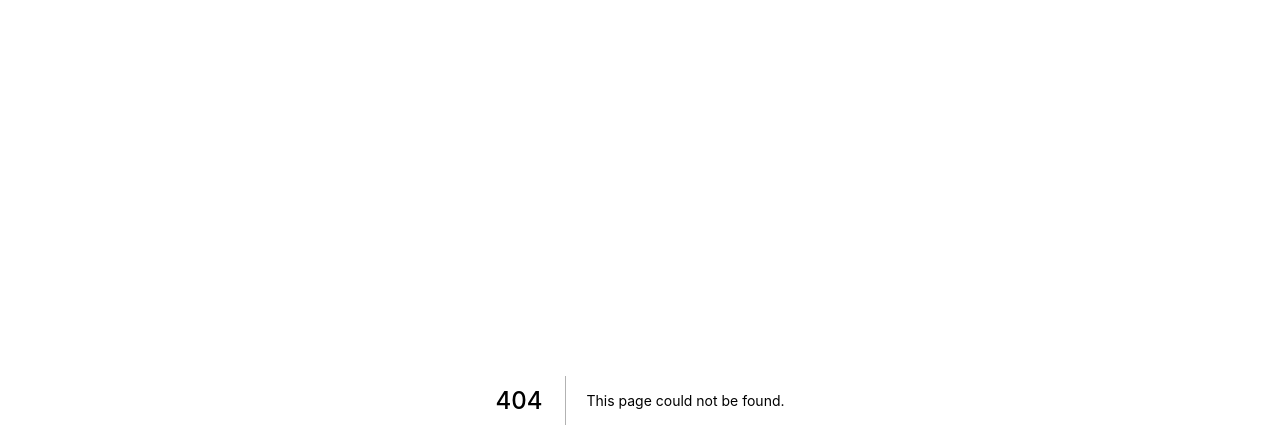
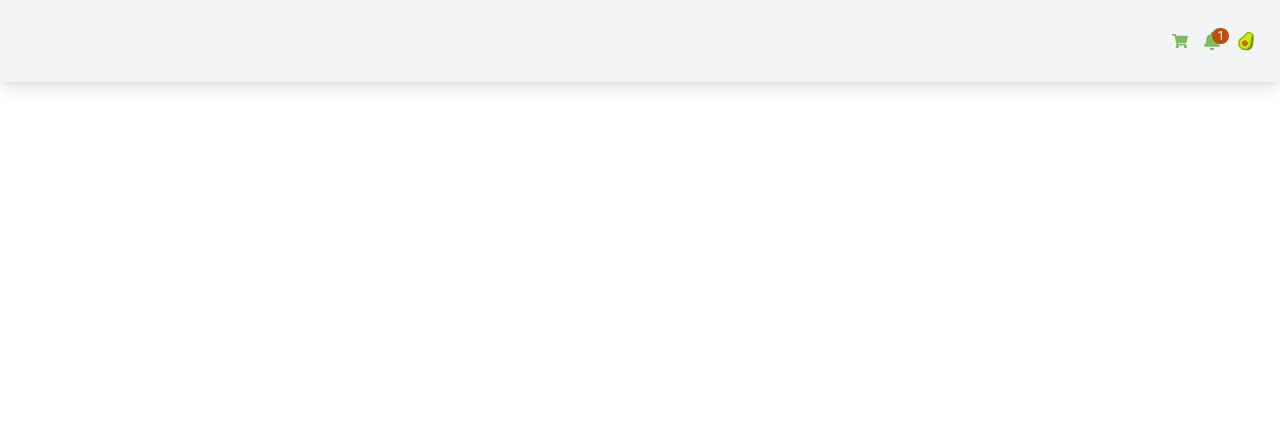
Before and after one commit to thxare/feria-maipo-web, a Next.js app: page /tranportista/mitransporte in a window 1280 px wide. Before the commit this address had no page. Shown: the top 448 px of the page. Built offline with nearby package versions, Linux system fonts and the light colour scheme.

Commit message:
Navegacion de tranportista

```diff
--- a/components/header/Header.js
+++ b/components/header/Header.js
@@ -1,4 +1,5 @@
 import React, { useState } from "react";
+import Link from "next/link";
 
 import { clearPreviewData } from "next/dist/server/api-utils";
 import { RightPosition } from "./RightPosition";
@@ -70,14 +71,14 @@ export const Header = (props) => {
           <ul className="navbar-nav flex flex-col sm:flex-row pl-0 list-style-none mr-auto">
             {props.funciones.map((funcion) => {
               return (
-                <li className="nav-item p-2">
+                <Link className="nav-item p-2" href={funcion.link}>
                   <a
                     className="nav-link text-gray-500 hover:text-gray-700 focus:text-gray-700 p-0"
                     href="#"
                   >
                     {funcion.name}
                   </a>
-                </li>
+                </Link>
               );
             })}
           </ul>
--- a/components/header/LeftPosition.js
+++ b/components/header/LeftPosition.js
@@ -1,5 +1,6 @@
 import React from "react";
 import Image from "next/image";
+import Link from "next/link";
 
 export const LeftPosition = (props) => {
   return (
@@ -31,14 +32,14 @@ mr-1
         </a>
         {props.funciones.map((funcion) => {
           return (
-            <li className="nav-item p-2">
+            <Link href={funcion.link}>
               <a
-                className="nav-link text-gray-500 hover:text-gray-700 focus:text-gray-700 p-0"
+                className="nav-link text-gray-500 hover:text-gray-700 focus:text-gray-700 p-2"
                 href="#"
               >
                 {funcion.name}
               </a>
-            </li>
+            </Link>
           );
         })}
       </ul>
--- a/pages/tranportista/index.js
+++ b/pages/tranportista/index.js
@@ -2,7 +2,10 @@ import Head from "next/head";
 import { Header } from "../../components/header/Header";
 
 export default function Index() {
-  const funciones = [{ name: "Subastas" }, {name: "Mi Transporte"}];
+  const funciones = [
+    { name: "Subastas", link: "/tranportista/" },
+    { name: "Mi Transporte", link: "/tranportista/mitransporte"},
+  ];
   return (
     <>
       <Head>
--- /dev/null
+++ b/pages/tranportista/mitransporte.js
@@ -0,0 +1,19 @@
+import Head from "next/head";
+import { Header } from "../../components/header/Header";
+
+export default function MiTransporte() {
+    const funciones = [
+        { name: "Subastas", link: "/tranportista/" },
+        { name: "Mi Transporte", link: "/tranportista/mitransporte"},
+      ];
+    return (
+      <>
+        <Head>
+          <title>Maipo Grande - Transportista</title>
+        </Head>
+        <div>
+          <Header funciones={funciones} />
+        </div>
+      </>
+    );
+  }
--- /dev/null
+++ b/pages/tranportista/subasta.js
@@ -0,0 +1,19 @@
+import Head from "next/head";
+import { Header } from "../../components/header/Header";
+
+export default function Subasta() {
+    const funciones = [
+        { name: "Subastas", link: "/tranportista/" },
+        { name: "Mi Transporte", link: "/tranportista/mitransporte"},
+      ];
+    return (
+      <>
+        <Head>
+          <title>Maipo Grande - Transportista</title>
+        </Head>
+        <div>
+          <Header funciones={funciones} />
+        </div>
+      </>
+    );
+  }
```
